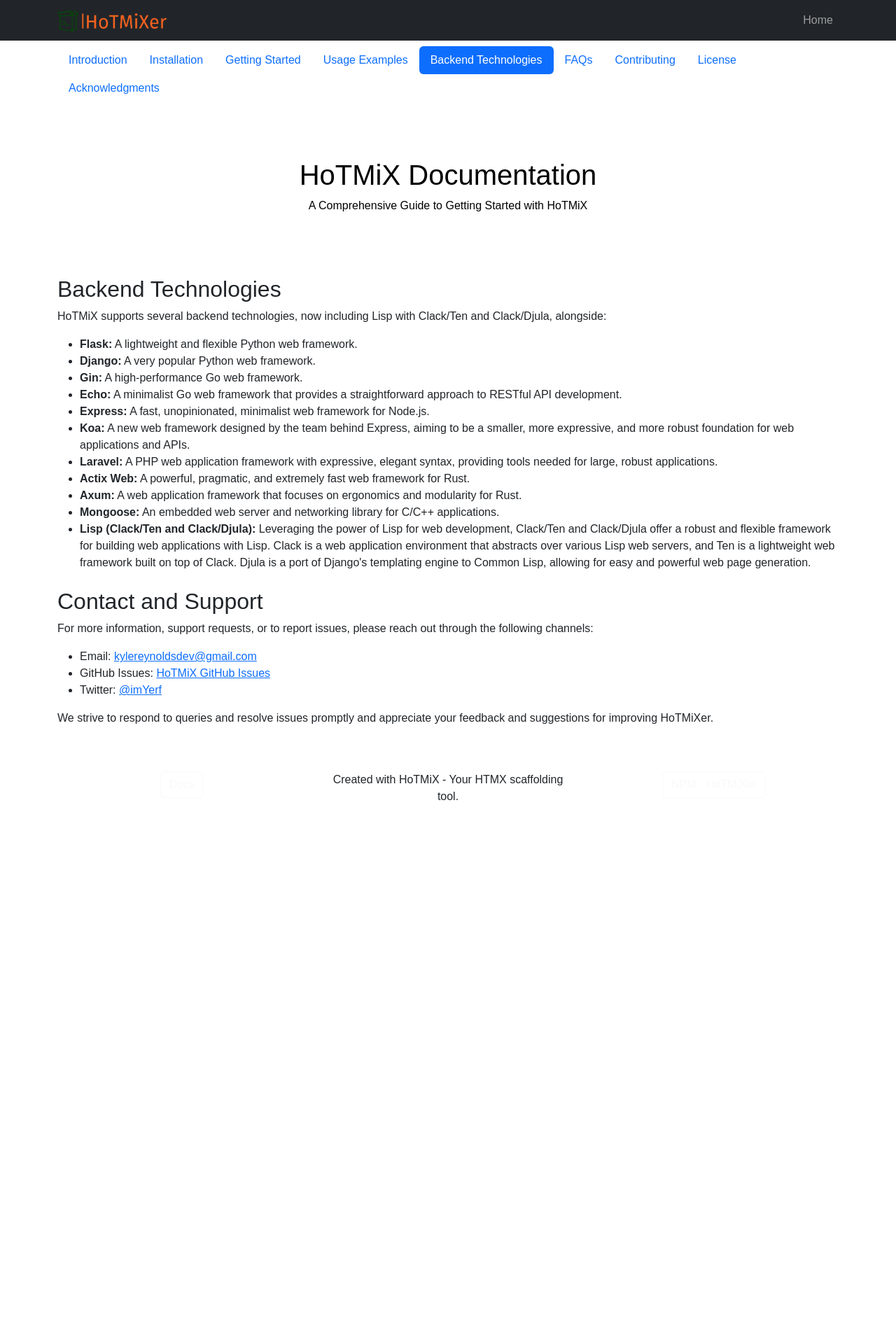
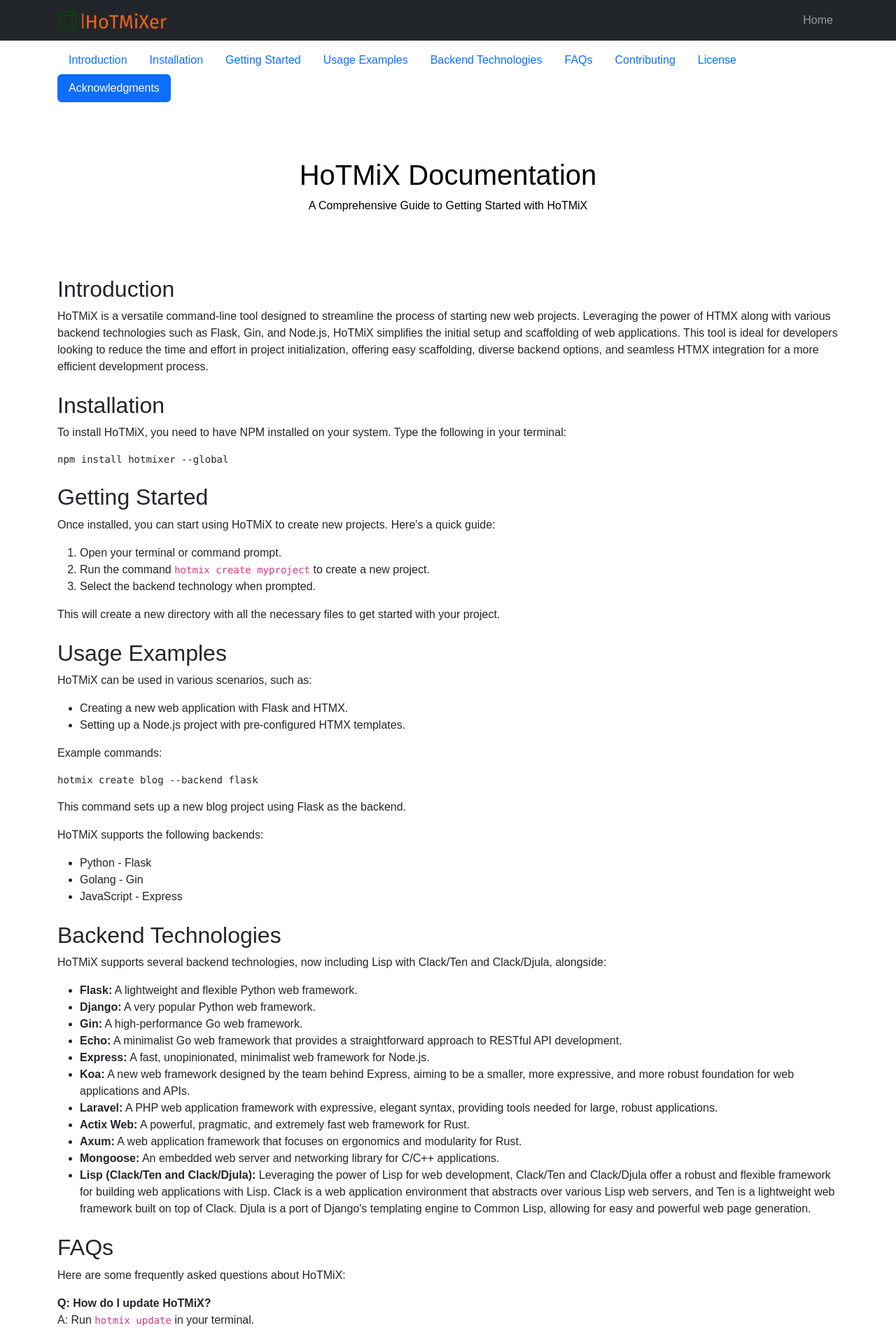
Before and after one commit to KDreynolds/hotmix_site, a Flask app: page /templates/docs.html in a window 1280 px wide. Shown: the top 1920 px of the page at 70% size. Before the commit the page ends 1143 px from the top, so only its background shows below. Run offline with Flask 3, Linux system fonts and the light colour scheme.

Commit message:
broke shit, trying to fix

```diff
--- a/templates/docs.html
+++ b/templates/docs.html
@@ -62,7 +62,50 @@
             <p>A Comprehensive Guide to Getting Started with HoTMiX</p>
         </header>
 
-        <!-- Introduction, Installation, Getting Started, Usage Examples sections remain unchanged -->
+        <section id="introduction" class="my-4">
+            <h2>Introduction</h2>
+            <p>
+                HoTMiX is a versatile command-line tool designed to streamline the process of starting new web projects. Leveraging the power of HTMX along with various backend technologies such as Flask, Gin, and Node.js, HoTMiX simplifies the initial setup and scaffolding of web applications. This tool is ideal for developers looking to reduce the time and effort in project initialization, offering easy scaffolding, diverse backend options, and seamless HTMX integration for a more efficient development process.
+            </p>
+        </section>
+
+        <section id="installation" class="my-4">
+            <h2>Installation</h2>
+            <p>To install HoTMiX, you need to have NPM installed on your system. Type the following in your terminal:</p>
+            <pre><code>npm install hotmixer --global</code></pre>
+        </section>
+
+
+        <section id="getting-started" class="my-4">
+            <h2>Getting Started</h2>
+            <p>Once installed, you can start using HoTMiX to create new projects. Here's a quick guide:</p>
+            <ol>
+                <li>Open your terminal or command prompt.</li>
+                <li>Run the command <code>hotmix create myproject</code> to create a new project.</li>
+                <li>Select the backend technology when prompted.</li>
+            </ol>
+            <p>This will create a new directory with all the necessary files to get started with your project.</p>
+        </section>
+
+
+
+        <section id="usage-examples" class="my-4">
+            <h2>Usage Examples</h2>
+            <p>HoTMiX can be used in various scenarios, such as:</p>
+            <ul>
+                <li>Creating a new web application with Flask and HTMX.</li>
+                <li>Setting up a Node.js project with pre-configured HTMX templates.</li>
+            </ul>
+            <p>Example commands:</p>
+            <pre><code>hotmix create blog --backend flask</code></pre>
+            <p>This command sets up a new blog project using Flask as the backend.</p>
+            <p>HoTMiX supports the following backends:</p>
+            <ul>
+                <li>Python - Flask</li>
+                <li>Golang - Gin</li>
+                <li>JavaScript - Express</li>
+            </ul>
+        </section>
 
         <section id="backend-technologies" class="my-4">
             <h2>Backend Technologies</h2>
@@ -82,7 +125,32 @@
             </ul>
         </section>
 
-        <!-- FAQs, Contributing, License, Acknowledgments sections remain unchanged -->
+        <section id="faq" class="my-4">
+            <h2>FAQs</h2>
+            <p>Here are some frequently asked questions about HoTMiX:</p>
+            <dl>
+                <dt>Q: How do I update HoTMiX?</dt>
+                <dd>A: Run <code>hotmix update</code> in your terminal.</dd>
+                <!-- Add more FAQs as needed -->
+            </dl>
+        </section>
+
+        <section id="contributing" class="my-4">
+            <h2>Contributing</h2>
+            <p>We welcome contributions from the community. If you're interested in contributing, please check our README <a href="https://github.com/KDreynolds/HoTMiX">here</a>.</p>
+        </section>
+
+        <section id="license" class="my-4">
+            <h2>License</h2>
+            <p>HoTMiX is open-sourced under the MIT License. This permissive license allows for broad freedom in the use and distribution of the software, including commercial use. Details on the MIT License can be found here <a href="https://mit-license.org/">MIT License</a>.</p>
+        </section>
+
+
+        <section id="acknowledgments" class="my-4">
+            <h2>Acknowledgments</h2>
+            <p>Special thanks to the contributors and community members who have played a pivotal role in the development and growth of HoTMiX. A heartfelt appreciation to Mr. Carson Gross for his invaluable insights and contributions. We also acknowledge the support and feedback from the HoTMiX user community, which has been instrumental in shaping the tool's evolution.</p>
+        </section>
+
 
         <section id="contact-support" class="my-4">
             <h2>Contact and Support</h2>
```
